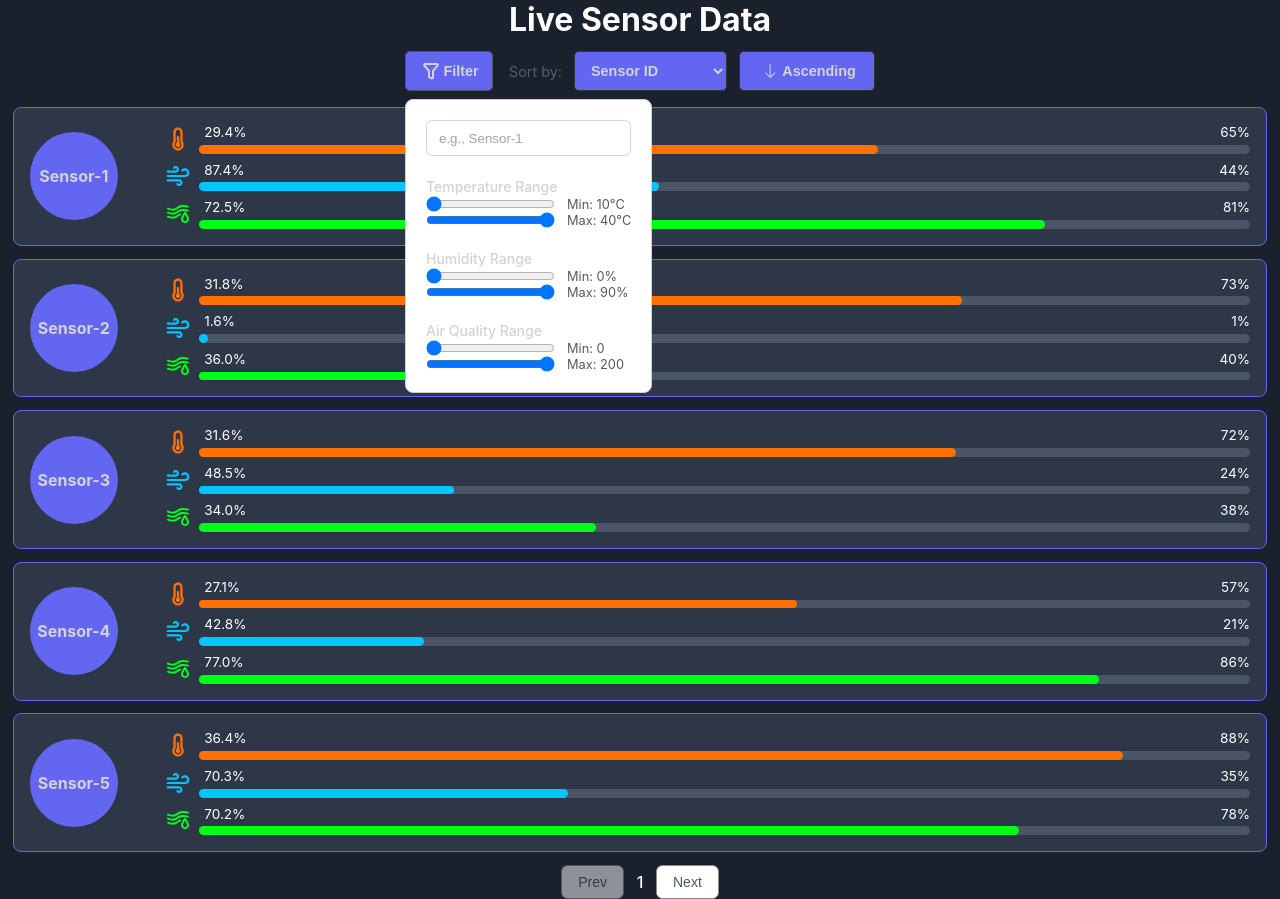
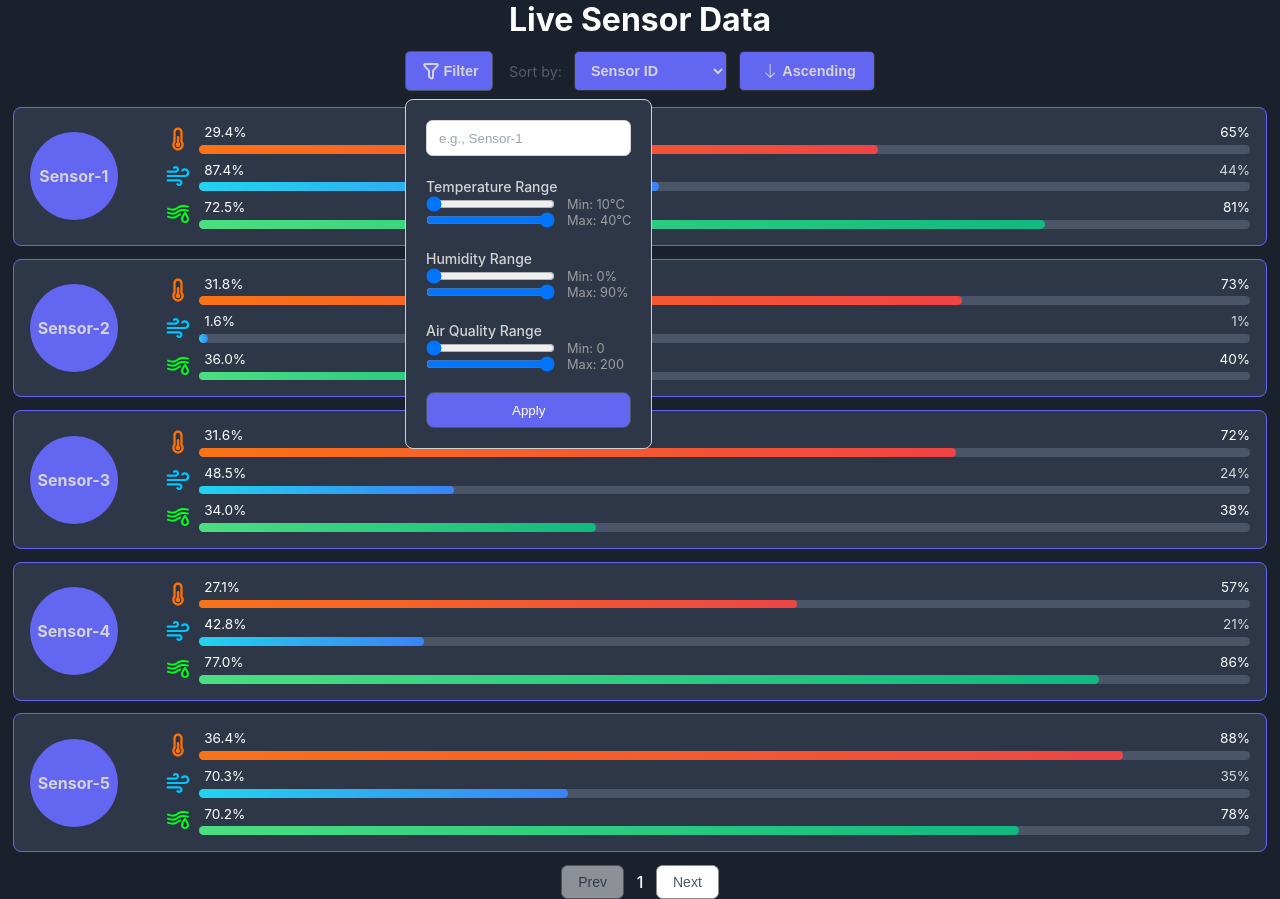
Before and after one commit to surysaroch/dashboard, a React (Vite) app: page / in a window 1280 px wide. Both pictures are taken after a click on the button "Filter". Built offline with nearby package versions, Linux system fonts and the light colour scheme.

Commit message:
updated filter panel ui

```diff
--- a/src/components/Dashboard.tsx
+++ b/src/components/Dashboard.tsx
@@ -11,6 +11,11 @@ interface SensorMetric {
     humidity: number;
     airQuality: number;
     timestamp: string;
+}
+
+interface FilterItem {
+  metric: string;
+  range: { min: number; max: number };
 }
 const MAX_PAGE_SIZE = 5;
 
@@ -80,11 +85,13 @@ const Dashboard: React.FC = () => {
     setSortedData({ metric: chosenMetric, direction: direction });
   };
 
-  const handleFilterChange = (metric: string, newRangeValue: { min: number, max: number }) => {
+  const handleFilterChange = (filters: FilterItem[]) => {
     setFilteredData(prev => {
       return{
       ...prev,
-      [metric]: newRangeValue
+      [filters[0].metric]: filters[0].range,
+      [filters[1].metric]: filters[1].range,
+      [filters[1].metric]: filters[1].range
       }
     });
   };
--- a/src/components/Filtering.tsx
+++ b/src/components/Filtering.tsx
@@ -3,9 +3,14 @@ import "./filtering.css";
 import "./svgs/filter.tsx";
 import Filter from "./svgs/filter.tsx";
 
+interface FilterItem {
+    metric: string;
+    range: { min: number; max: number };
+}
+
 interface FilteringProps {
-    onFilter: (metric: string, newRangeValue: { min: number, max: number }) => void;
-    onSensorFilter: (sensorId:  string) => void;
+    onFilter: (filters: FilterItem[]) => void;
+    onSensorFilter: (sensorId: string) => void;
 }
 
 const Filtering: React.FC<FilteringProps> = ({ onFilter, onSensorFilter }) => {
@@ -13,40 +18,46 @@ const Filtering: React.FC<FilteringProps> = ({ onFilter, onSensorFilter }) => {
     const[temperatureRange, setTemperatureRange] = useState({ min: 10, max: 40 })
     const[airQualityRange, setAirQualityRange] = useState({ min: 0, max: 200 })
     const[humidityRange, setHumidityRange] = useState({ min: 0, max: 90 })
+    const[sensorId, setSensorId] = useState("")
 
     const handleFiltering = (metric: string, value: number, isMin: boolean) => {
         switch(metric) {
-            case 'temperature':
+            case "temperature":
                 setTemperatureRange(prev => ({
                     ...prev,
-                    [isMin ? 'min' : 'max']: value
+                    [isMin ? "min" : "max"]: value
                 }));
-                onFilter('temperature', {
-                    ...temperatureRange,
-                    [isMin ? 'min' : 'max']: value
-                });
                 break;
-            case 'humidity':
+            case "humidity":
                 setHumidityRange(prev => ({
                     ...prev,
-                    [isMin ? 'min' : 'max']: value
+                    [isMin ? "min" : "max"]: value
                 }));
-                onFilter('humidity', {
-                    ...humidityRange,
-                    [isMin ? 'min' : 'max']: value
-                });
                 break;
-            case 'airQuality':
+            case "airQuality":
                 setAirQualityRange(prev => ({
                     ...prev,
-                    [isMin ? 'min' : 'max']: value
+                    [isMin ? "min" : "max"]: value
                 }));
-                onFilter('airQuality', {
-                    ...airQualityRange,
-                    [isMin ? 'min' : 'max']: value
-                });
-                break;
         }
+    }
+
+    const updateFilterValues = () => {
+        onFilter([
+            {
+                metric: "temperature",
+                range: temperatureRange
+
+            },
+            {
+                metric: "humidity",
+                range: humidityRange
+            },
+            {
+                metric: "airQuality",
+                range: airQualityRange
+            }
+        ])
     }
 
     const handleSearching = (searchedSensorId: string) => {
@@ -66,7 +77,7 @@ const Filtering: React.FC<FilteringProps> = ({ onFilter, onSensorFilter }) => {
                             className="filter-text-input"
                             type="text"
                             placeholder="e.g., Sensor-1"
-                            onChange={(e) => handleSearching(e.target.value)}
+                            onChange={(e) => setSensorId(e.target.value)}
                         />
                     </div>
 
@@ -81,7 +92,7 @@ const Filtering: React.FC<FilteringProps> = ({ onFilter, onSensorFilter }) => {
                                 max={temperatureRange.max}
                                 step={1}
                                 value={temperatureRange.min}
-                                onChange={(e) => handleFiltering('temperature', Number(e.target.value), true)}
+                                onChange={(e) => handleFiltering("temperature", Number(e.target.value), true)}
                             />
                             <span className="range-value">Min: {temperatureRange.min}°C</span>
                         </div>
@@ -93,7 +104,7 @@ const Filtering: React.FC<FilteringProps> = ({ onFilter, onSensorFilter }) => {
                                 max={40}
                                 step={1}
                                 value={temperatureRange.max}
-                                onChange={(e) => handleFiltering('temperature', Number(e.target.value), false)}
+                                onChange={(e) => handleFiltering("temperature", Number(e.target.value), false)}
                             />
                             <span className="range-value">Max: {temperatureRange.max}°C</span>
                         </div>
@@ -110,7 +121,7 @@ const Filtering: React.FC<FilteringProps> = ({ onFilter, onSensorFilter }) => {
                                 max={humidityRange.max}
                                 step={1}
                                 value={humidityRange.min}
-                                onChange={(e) => handleFiltering('humidity', Number(e.target.value), true)}
+                                onChange={(e) => handleFiltering("humidity", Number(e.target.value), true)}
                             />
                             <span className="range-value">Min: {humidityRange.min}%</span>
                         </div>
@@ -122,7 +133,7 @@ const Filtering: React.FC<FilteringProps> = ({ onFilter, onSensorFilter }) => {
                                 max={90}
                                 step={1}
                                 value={humidityRange.max}
-                                onChange={(e) => handleFiltering('humidity', Number(e.target.value), false)}
+                                onChange={(e) => handleFiltering("humidity", Number(e.target.value), false)}
                             />
                             <span className="range-value">Max: {humidityRange.max}%</span>
                         </div>
@@ -139,7 +150,7 @@ const Filtering: React.FC<FilteringProps> = ({ onFilter, onSensorFilter }) => {
                                 max={airQualityRange.max}
                                 step={1}
                                 value={airQualityRange.min}
-                                onChange={(e) => handleFiltering('airQuality', Number(e.target.value), true)}
+                                onChange={(e) => handleFiltering("airQuality", Number(e.target.value), true)}
                             />
                             <span className="range-value">Min: {airQualityRange.min}</span>
                         </div>
@@ -151,10 +162,19 @@ const Filtering: React.FC<FilteringProps> = ({ onFilter, onSensorFilter }) => {
                                 max={200}
                                 step={1}
                                 value={airQualityRange.max}
-                                onChange={(e) => handleFiltering('airQuality', Number(e.target.value), false)}
+                                onChange={(e) => handleFiltering("airQuality", Number(e.target.value), false)}
                             />
                             <span className="range-value">Max: {airQualityRange.max}</span>
                         </div>
+                    </div>
+                    <div>
+                    <button className = "apply-button" onClick={() => {
+                            updateFilterValues();
+                            handleSearching(sensorId);
+                        }}
+                        >
+                        Apply
+                    </button>
                     </div>
                 </div>
             )}
--- a/src/components/filtering.css
+++ b/src/components/filtering.css
@@ -12,7 +12,7 @@
 
 
 .filter-panel-content {
-    background-color: #ffffff;
+    background-color: #2d3748;
     border: 1px solid #cfd0d3;
     border-radius: 0.5rem;
     padding: 1.25rem;
@@ -57,7 +57,17 @@
 
 .range-value {
     font-size: 0.8rem;
-    color: #585858;
+    color: #9e9e9e;
+}
+
+.apply-button{
+    background-color: #6366f1;
+    color: #fff;
+    width: 100%;
+    padding: 0.6rem 0.75rem;
+    border-radius: 0.5rem;
+    border: 1px solid #4b5563;
+    cursor: pointer
 }
 
 
--- a/src/components/rowData.css
+++ b/src/components/rowData.css
@@ -82,10 +82,24 @@ body {
     min-width: 0;
 }
 
-.inner-bar {
+.inner-bar-temperature {
     height: 100%;
     border-radius: 0.4rem;
     transition: width 0.3s ease-in-out;
+    background-image: linear-gradient(to right, #f97316, #ef4444);
+
+}
+.inner-bar-airquality {
+    height: 100%;
+    border-radius: 0.4rem;
+    transition: width 0.3s ease-in-out;
+    background-image: linear-gradient(to right, #22d3ee, #3b82f6);
+}
+.inner-bar-humidity {
+    height: 100%;
+    border-radius: 0.4rem;
+    transition: width 0.3s ease-in-out;
+    background-image: linear-gradient(to right, #4ade80, #10b981);
 }
 
 .metric-value {
--- a/src/components/rowData.tsx
+++ b/src/components/rowData.tsx
@@ -59,7 +59,7 @@ const RowData: React.FC<rowDataProps> = ({ metric }) => {
                   <p>{temperaturePercentage.toFixed(0)}%</p>
                   </span>
                   <div className="outer-bar">
-                      <div className="inner-bar" style={{ width: `${temperaturePercentage}%`, backgroundColor: '#FF7101' }}></div>
+                      <div className="inner-bar-temperature" style={{ width: `${temperaturePercentage}%`}}></div>
                   </div>
               </div>
           </div>
@@ -69,10 +69,10 @@ const RowData: React.FC<rowDataProps> = ({ metric }) => {
               <div className="metric-progress">
                 <span className="metric-value">
                   <p>{metric.airQuality.toFixed(1)}%</p>
-                  <p>{airQualityPercentage.toFixed(0)}%</p>
+                  <p style= {{color:"#d1d5db"}}>{airQualityPercentage.toFixed(0)}%</p>
                 </span>
                   <div className="outer-bar">
-                      <div className="inner-bar" style={{ width: `${airQualityPercentage}%`, backgroundColor: '#00C5FF' }}></div>
+                      <div className="inner-bar-airquality" style={{ width: `${airQualityPercentage}%`, backgroundColor: '#00C5FF' }}></div>
                   </div>
 
               </div>
@@ -86,7 +86,7 @@ const RowData: React.FC<rowDataProps> = ({ metric }) => {
                   <p>{humidityPercentage.toFixed(0)}%</p>
                 </span>
                   <div className="outer-bar">
-                      <div className="inner-bar" style={{ width: `${humidityPercentage}%`, backgroundColor: '#00FF19' }}></div>
+                      <div className="inner-bar-humidity" style={{ width: `${humidityPercentage}%`, backgroundColor: '#00FF19' }}></div>
                   </div>
               </div>
           </div>
```
